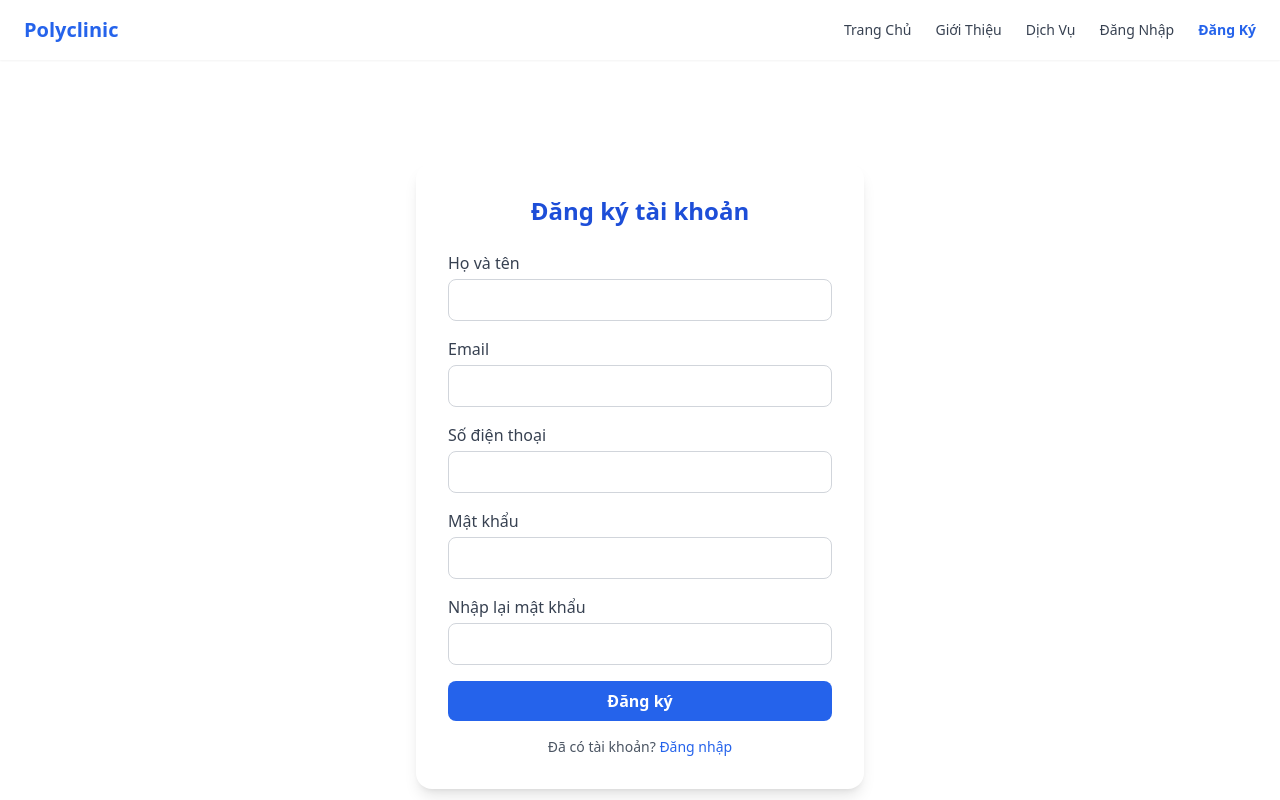
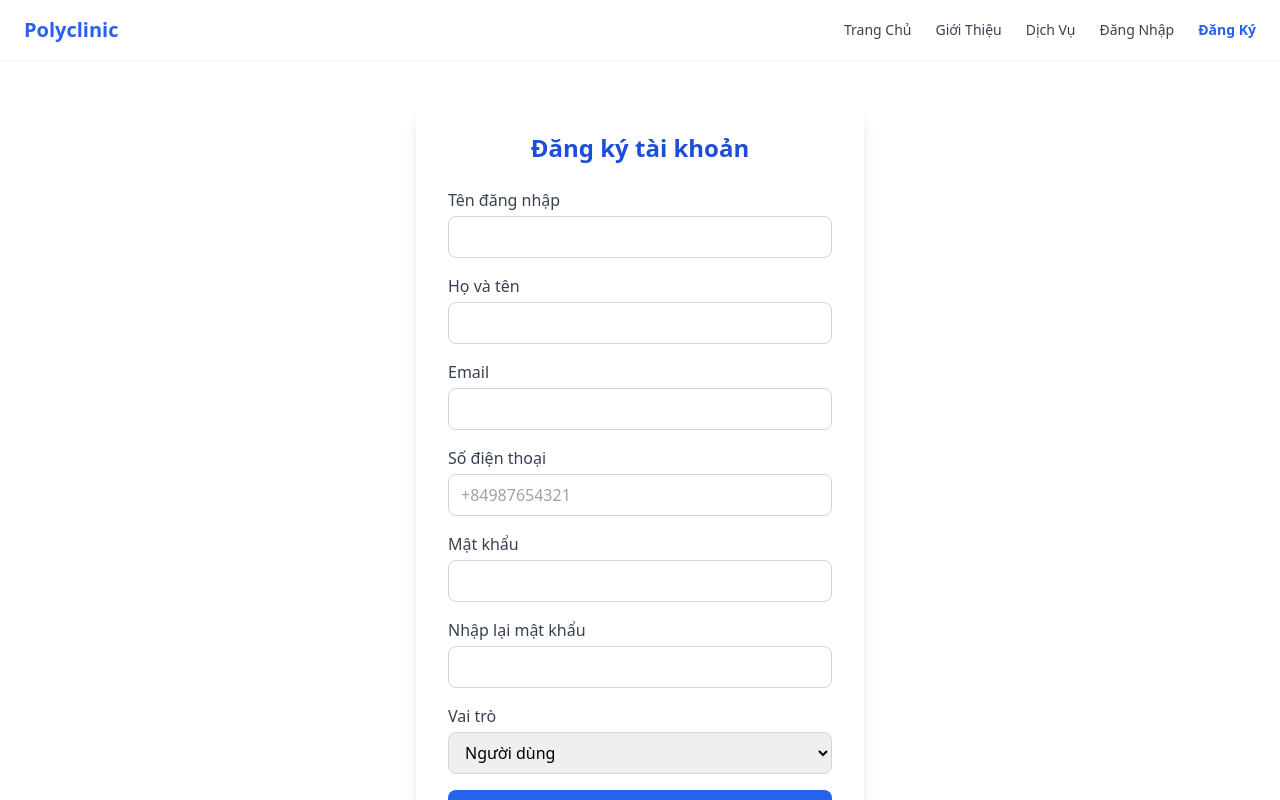
Before and after one commit to phat-dat-ag/polyclinic-management-system-fe, a React (Vite) app: page /register in a window 1280 px wide. Shown: the top 800 px of the page. Built offline with nearby package versions, Linux system fonts and the light colour scheme.

Commit message:
feate(auth): implement Register page

```diff
--- a/src/modules/auth/LoginPage.tsx
+++ b/src/modules/auth/LoginPage.tsx
@@ -54,7 +54,7 @@ const LoginPage = () => {
     <div className="flex justify-center items-center">
       {loading && (
         <div className="absolute inset-0 flex justify-center items-center bg-white/60 z-50">
-          <Spin size="large" tip="Đang xử lý..." />
+          <Spin fullscreen tip="Đang đăng nhập..." />
         </div>
       )}
       <form
--- a/src/modules/auth/RegisterPage.tsx
+++ b/src/modules/auth/RegisterPage.tsx
@@ -1,14 +1,21 @@
+import { message, Spin } from "antd";
 import { useState } from "react";
 import { useNavigate, Link } from "react-router-dom";
+import type { RegisterType } from "../../types/auth.types";
+import { register } from "../../services/auth.service";
 
 const RegisterPage = () => {
     const navigate = useNavigate();
+    const [loading, setLoading] = useState(false);
+
     const [formData, setFormData] = useState({
+        username: "",
         fullName: "",
         email: "",
         phone: "",
         password: "",
         confirmPassword: "",
+        role: "user",
     });
 
     const [errors, setErrors] = useState<{ [key: string]: string }>({});
@@ -16,14 +23,17 @@ const RegisterPage = () => {
     const validate = () => {
         const newErrors: { [key: string]: string } = {};
 
+        if (!formData.username.trim()) newErrors.username = "Vui lòng nhập tên đăng nhập";
+
         if (!formData.fullName.trim()) newErrors.fullName = "Vui lòng nhập họ tên";
+
         if (!formData.email.trim()) newErrors.email = "Vui lòng nhập email";
         else if (!/\S+@\S+\.\S+/.test(formData.email))
             newErrors.email = "Email không hợp lệ";
 
         if (!formData.phone.trim()) newErrors.phone = "Vui lòng nhập số điện thoại";
-        else if (!/^[0-9]{9,11}$/.test(formData.phone))
-            newErrors.phone = "Số điện thoại không hợp lệ";
+        else if (!/^\+84\d{9,10}$/.test(formData.phone))
+            newErrors.phone = "Số điện thoại phải bắt đầu bằng +84 và có 9-10 chữ số liền nhau";
 
         if (!formData.password.trim()) newErrors.password = "Vui lòng nhập mật khẩu";
         else if (formData.password.length < 6)
@@ -36,25 +46,61 @@ const RegisterPage = () => {
         return Object.keys(newErrors).length === 0;
     };
 
-    const handleChange = (e: React.ChangeEvent<HTMLInputElement>) => {
+    const handleChange = (e: React.ChangeEvent<HTMLInputElement | HTMLSelectElement>) => {
         setFormData({ ...formData, [e.target.name]: e.target.value });
     };
 
-    const handleSubmit = (e: React.FormEvent) => {
+    const handleSubmit = async (e: React.FormEvent) => {
         e.preventDefault();
         if (validate()) {
-            console.log("Đăng ký thành công", formData);
-            navigate("/login");
+            try {
+                setLoading(true);
+                const registerData: RegisterType = {
+                    username: formData.username,
+                    email: formData.email,
+                    password: formData.password,
+                    fullName: formData.fullName,
+                    phone: formData.phone,
+                    role: formData.role,
+                };
+                await register(registerData)
+                message.success("Đăng ký thành công, hãy đăng nhập ngay");
+                navigate("/login");
+            } catch (err) {
+                console.log("Lỗi đăng ký: ", err);
+            } finally {
+                setLoading(false);
+            }
         }
     };
 
     return (
         <div className="min-h-screen flex items-center justify-center p-6">
+            {loading && (
+                <div className="absolute inset-0 flex justify-center items-center bg-white/60 z-50">
+                    <Spin fullscreen tip="Đang đăng ký..." />
+                </div>
+            )}
             <div className="bg-white shadow-lg rounded-2xl w-full max-w-md p-8">
                 <h2 className="text-2xl font-semibold text-center text-blue-700 mb-6">
                     Đăng ký tài khoản
                 </h2>
+
                 <form onSubmit={handleSubmit} className="space-y-4">
+                    <div>
+                        <label className="block text-gray-700 mb-1">Tên đăng nhập</label>
+                        <input
+                            type="text"
+                            name="username"
+                            value={formData.username}
+                            onChange={handleChange}
+                            className="w-full border border-gray-300 rounded-lg px-3 py-2 focus:ring focus:ring-blue-200"
+                        />
+                        {errors.username && (
+                            <p className="text-red-500 text-sm mt-1">{errors.username}</p>
+                        )}
+                    </div>
+
                     <div>
                         <label className="block text-gray-700 mb-1">Họ và tên</label>
                         <input
@@ -88,6 +134,7 @@ const RegisterPage = () => {
                         <input
                             type="text"
                             name="phone"
+                            placeholder="+84987654321"
                             value={formData.phone}
                             onChange={handleChange}
                             className="w-full border border-gray-300 rounded-lg px-3 py-2 focus:ring focus:ring-blue-200"
@@ -127,6 +174,19 @@ const RegisterPage = () => {
                         )}
                     </div>
 
+                    <div>
+                        <label className="block text-gray-700 mb-1">Vai trò</label>
+                        <select
+                            name="role"
+                            value={formData.role}
+                            onChange={handleChange}
+                            className="w-full border border-gray-300 rounded-lg px-3 py-2 focus:ring focus:ring-blue-200"
+                        >
+                            <option value="user">Người dùng</option>
+                            <option value="doctor">Bác sĩ</option>
+                        </select>
+                    </div>
+
                     <button
                         type="submit"
                         className="w-full bg-blue-600 text-white py-2 rounded-lg font-semibold hover:bg-blue-700 transition-colors"
--- a/src/services/auth.service.ts
+++ b/src/services/auth.service.ts
@@ -1,6 +1,9 @@
 import axiosClient from "../api/axiosClient";
-import type { LoginType } from "../types/auth.types";
+import type { LoginType, RegisterType } from "../types/auth.types";
 
+export const register = (data: RegisterType) => {
+  return axiosClient.post("/api/v1/auth/register", data);
+};
 export const login = (data: LoginType) => {
   return axiosClient.post("/api/v1/auth/login", data);
 };
```
Also changed, not shown: src/types/auth.types.ts (+9 -0 lines).
